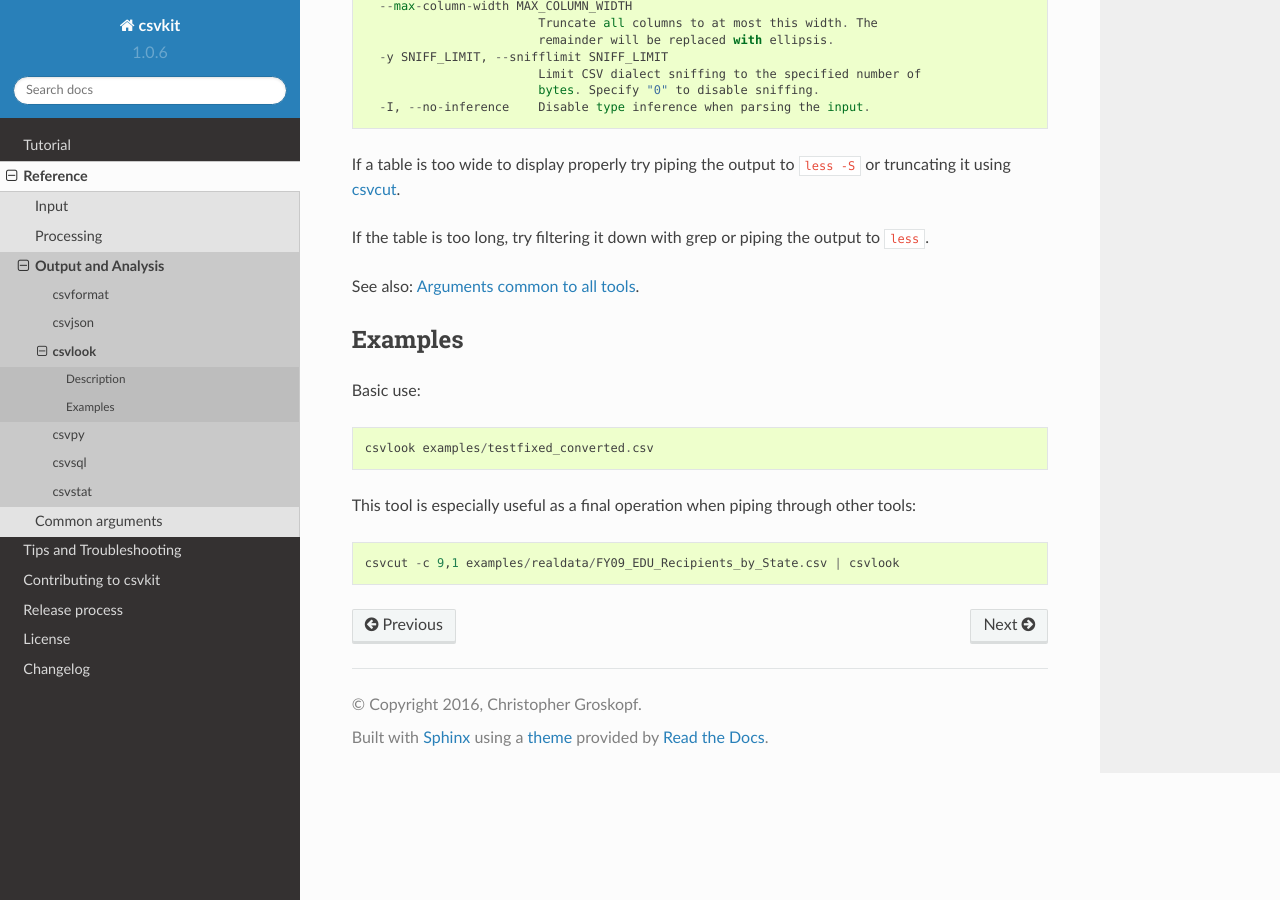
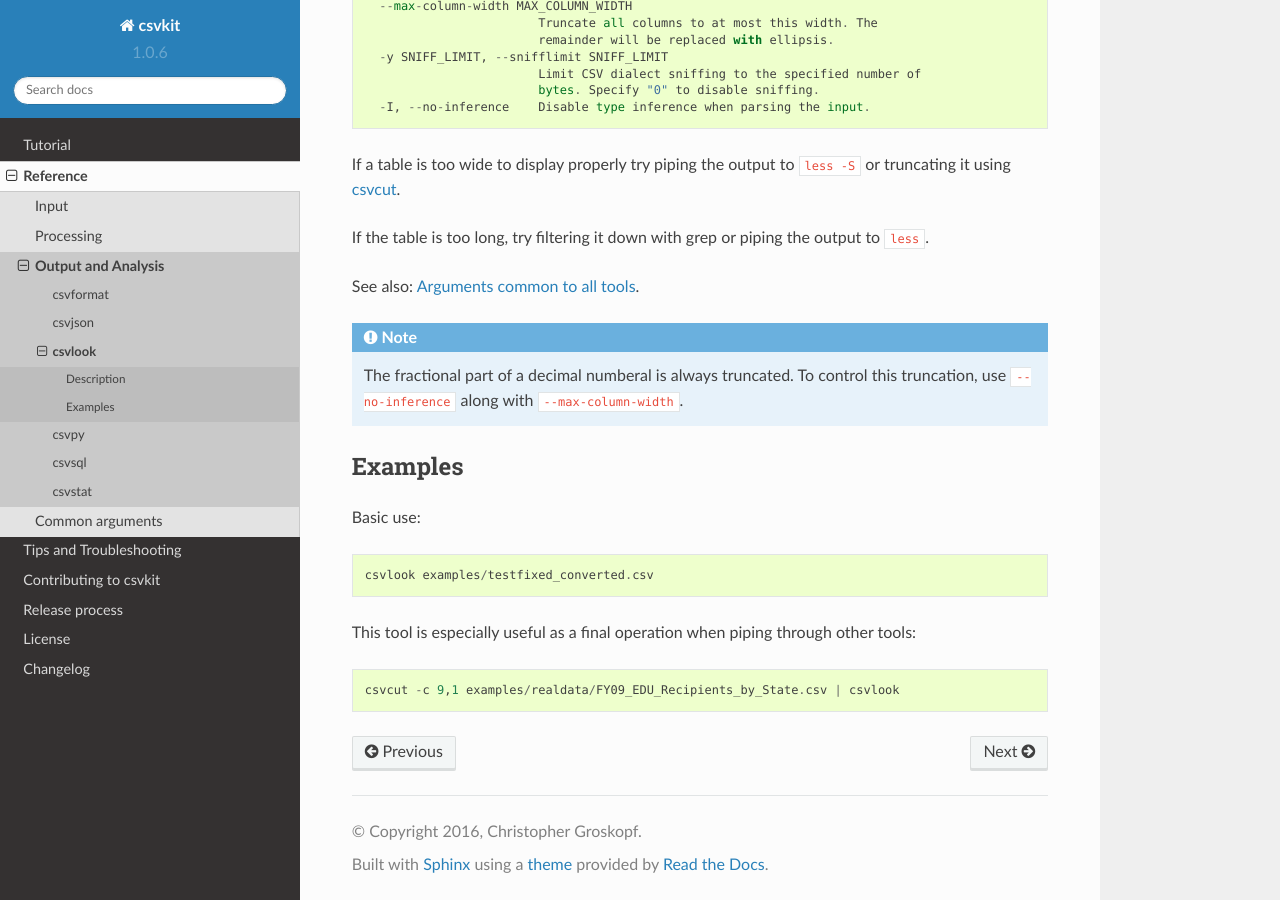
Before and after one commit to wireservice/csvkit, a Sphinx documentation site: the page built from docs/scripts/csvlook.rst, in a window 1280 px wide and 900 px high, scrolled down 648 px. Built offline with Sphinx 7.4.7 and the Read the Docs theme 2.0.0, drawn with Linux system fonts in a browser that asks for light colours.

Commit message:
docs: Add note about truncating numbers, #1156

```diff
--- a/docs/scripts/csvlook.rst
+++ b/docs/scripts/csvlook.rst
@@ -43,6 +43,10 @@
 
 See also: :doc:`../common_arguments`.
 
+.. note::
+
+   The fractional part of a decimal numberal is always truncated. To control this truncation, use ``--no-inference`` along with ``--max-column-width``.
+
 Examples
 ========
 
```
